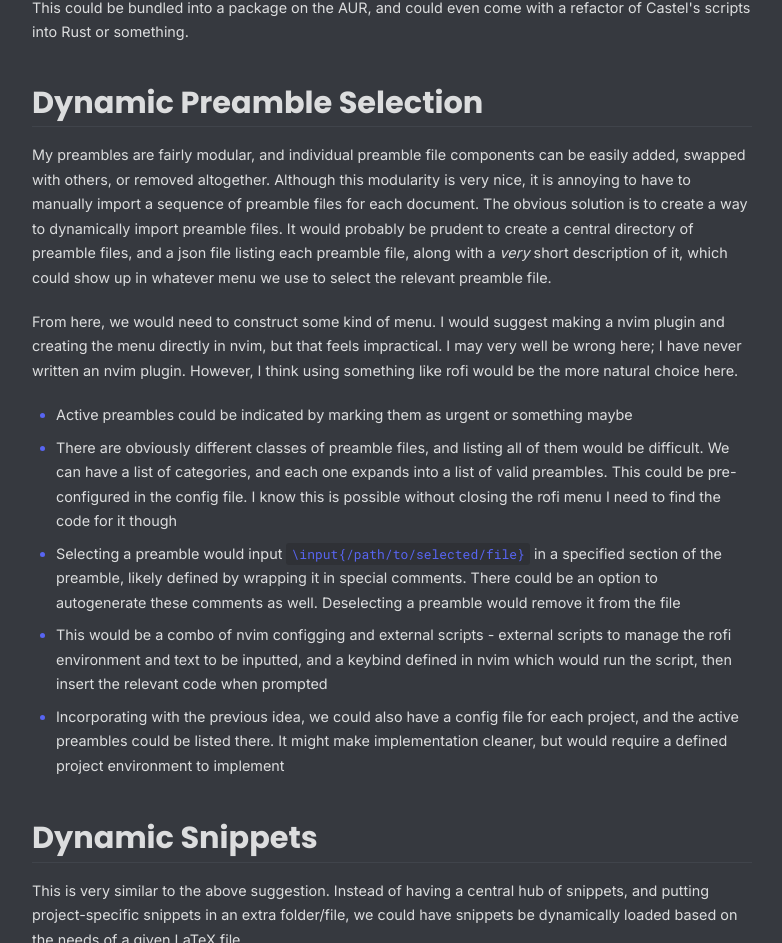
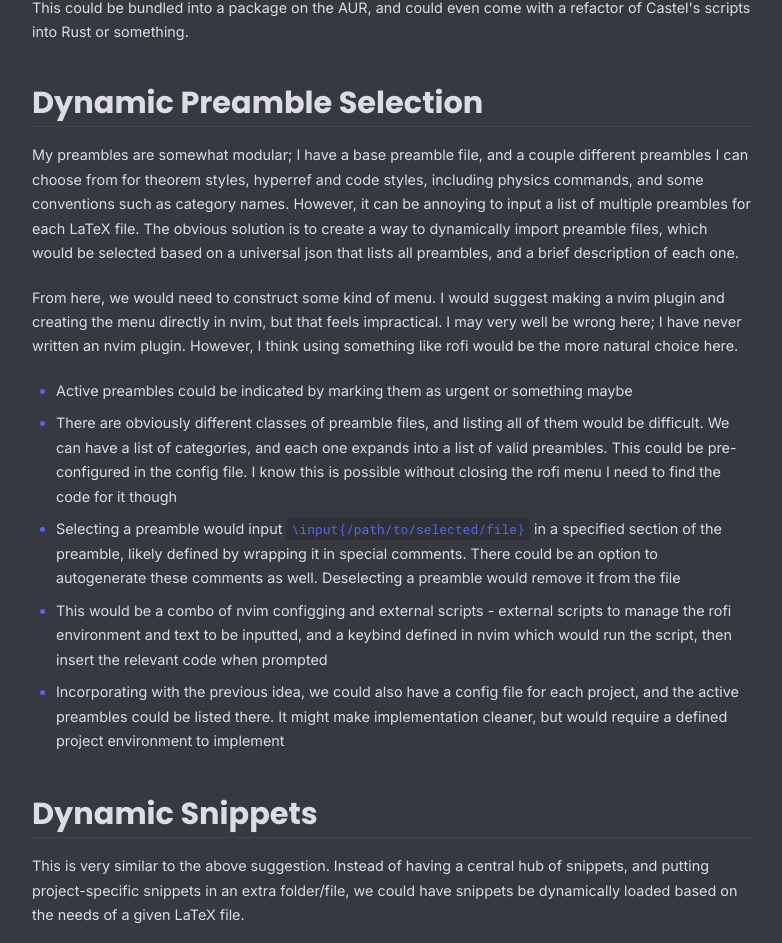
Before and after one commit to TheHolyChickn/theholychickn.github.io, a plain HTML site: page blog/posts/Future-LaTeX-Workflow-Optimization-Ideas.html in a window 1280 px wide. Shown: the part 1052-1995 px from the top of the page, without its empty margins (378-1160 px from the left). Drawn offline with Linux system fonts and the light colour scheme.

Commit message:
modifying this paragraph based on my new intents

```diff
--- a/blog/posts/Future-LaTeX-Workflow-Optimization-Ideas.html
+++ b/blog/posts/Future-LaTeX-Workflow-Optimization-Ideas.html
@@ -71,11 +71,10 @@
                 This could be bundled into a package on the AUR, and could even come with a refactor of Castel's scripts into Rust or something.
 
                 <h2 id="dynamic-preamble-selection">Dynamic Preamble Selection</h2>
-                <p>My preambles are fairly modular, and individual preamble file components can be easily added, swapped with others, or removed
-                altogether. Although this modularity is very nice, it is annoying to have to manually import a sequence of preamble files for
-                each document. The obvious solution is to create a way to dynamically import preamble files. It would probably be prudent to
-                create a central directory of preamble files, and a json file listing each preamble file, along with a <i>very</i> short
-                description of it, which could show up in whatever menu we use to select the relevant preamble file.</p>
+                <p>My preambles are somewhat modular; I have a base preamble file, and a couple different preambles I can choose from for theorem
+                styles, hyperref and code styles, including physics commands, and some conventions such as category names. However, it can be
+                annoying to input a list of multiple preambles for each LaTeX file. The obvious solution is to create a way to dynamically import
+                preamble files, which would be selected based on a universal json that lists all preambles, and a brief description of each one.</p>
 
                 <p>From here, we would need to construct some kind of menu. I would suggest making a nvim plugin and creating the menu directly
                 in nvim, but that feels impractical. I may very well be wrong here; I have never written an nvim plugin. However, I think using
```
